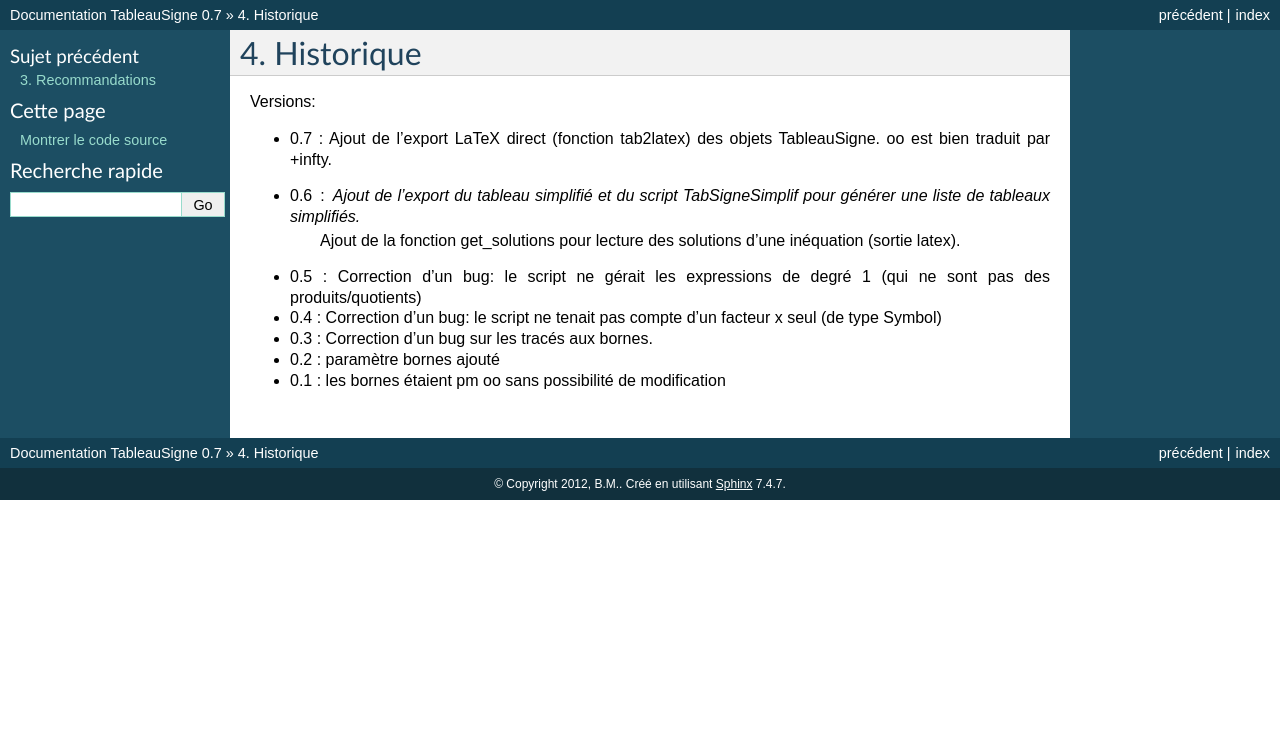
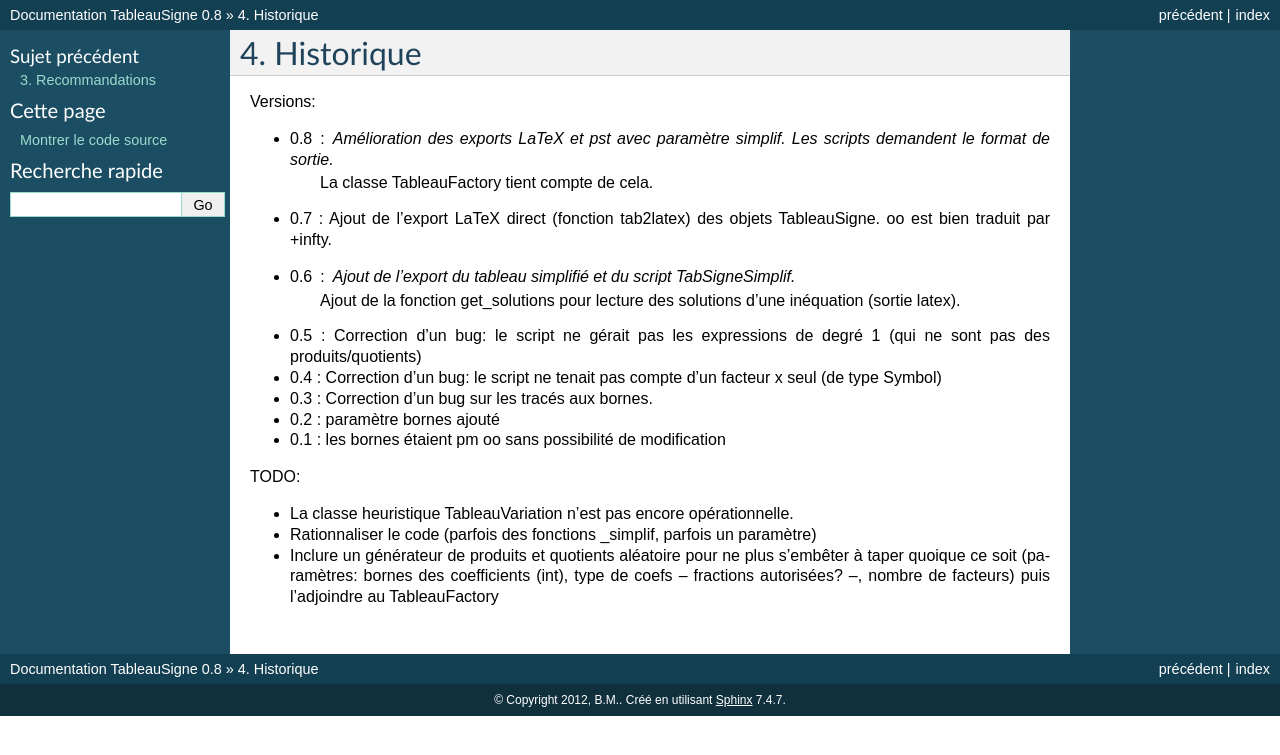
Before and after one commit to TeddyBoomer/TableauSigne, a Sphinx documentation site: the page built from doc/source/history.rst, in a window 1280 px wide. Shown: the top 755 px of the page. Built offline with Sphinx 7.4.7, drawn with Linux system fonts in a browser that asks for light colours.

Commit message:
Mise à jour des sources de la documentation.

```diff
--- a/doc/source/conf.py
+++ b/doc/source/conf.py
@@ -49,9 +49,9 @@ copyright = '2012, B.M.'
 # built documents.
 #
 # The short X.Y version.
-version = '0.7'
+version = '0.8'
 # The full version, including alpha/beta/rc tags.
-release = '0.7'
+release = '0.8'
 
 # The language for content autogenerated by Sphinx. Refer to documentation
 # for a list of supported languages.
--- a/doc/source/history.rst
+++ b/doc/source/history.rst
@@ -3,11 +3,19 @@ Historique
 
 Versions:
 
+* 0.8 : Amélioration des exports LaTeX et pst avec paramètre simplif. Les scripts demandent le format de sortie.
+        La classe TableauFactory tient compte de cela.
 * 0.7 : Ajout de l'export LaTeX direct (fonction tab2latex) des objets TableauSigne. oo est bien traduit par +\infty.
-* 0.6 : Ajout de l'export du tableau simplifié et du script TabSigneSimplif pour générer une liste de tableaux simplifiés.
+* 0.6 : Ajout de l'export du tableau simplifié et du script TabSigneSimplif.
       	Ajout de la fonction get_solutions pour lecture des solutions d'une inéquation (sortie latex).
-* 0.5 : Correction d'un bug: le script ne gérait les expressions de degré 1 (qui ne sont pas des produits/quotients)
+* 0.5 : Correction d'un bug: le script ne gérait pas les expressions de degré 1 (qui ne sont pas des produits/quotients)
 * 0.4 : Correction d'un bug: le script ne tenait pas compte d'un facteur x seul (de type Symbol)
 * 0.3 : Correction d'un bug sur les tracés aux bornes.
 * 0.2 : paramètre bornes ajouté
 * 0.1 : les bornes étaient \pm oo sans possibilité de modification
+
+TODO:
+
+* La classe heuristique TableauVariation n'est pas encore opérationnelle.
+* Rationnaliser le code (parfois des fonctions _simplif, parfois un paramètre)
+* Inclure un générateur de produits et quotients aléatoire pour ne plus s'embêter à taper quoique ce soit (paramètres: bornes des coefficients (int), type de coefs – fractions autorisées? –, nombre de facteurs) puis l'adjoindre au TableauFactory
```
Also changed, not shown: doc/source/install.rst (+6 -1 lines), doc/source/recommandations.rst (+7 -2 lines), doc/source/script.rst (+9 -2 lines).
